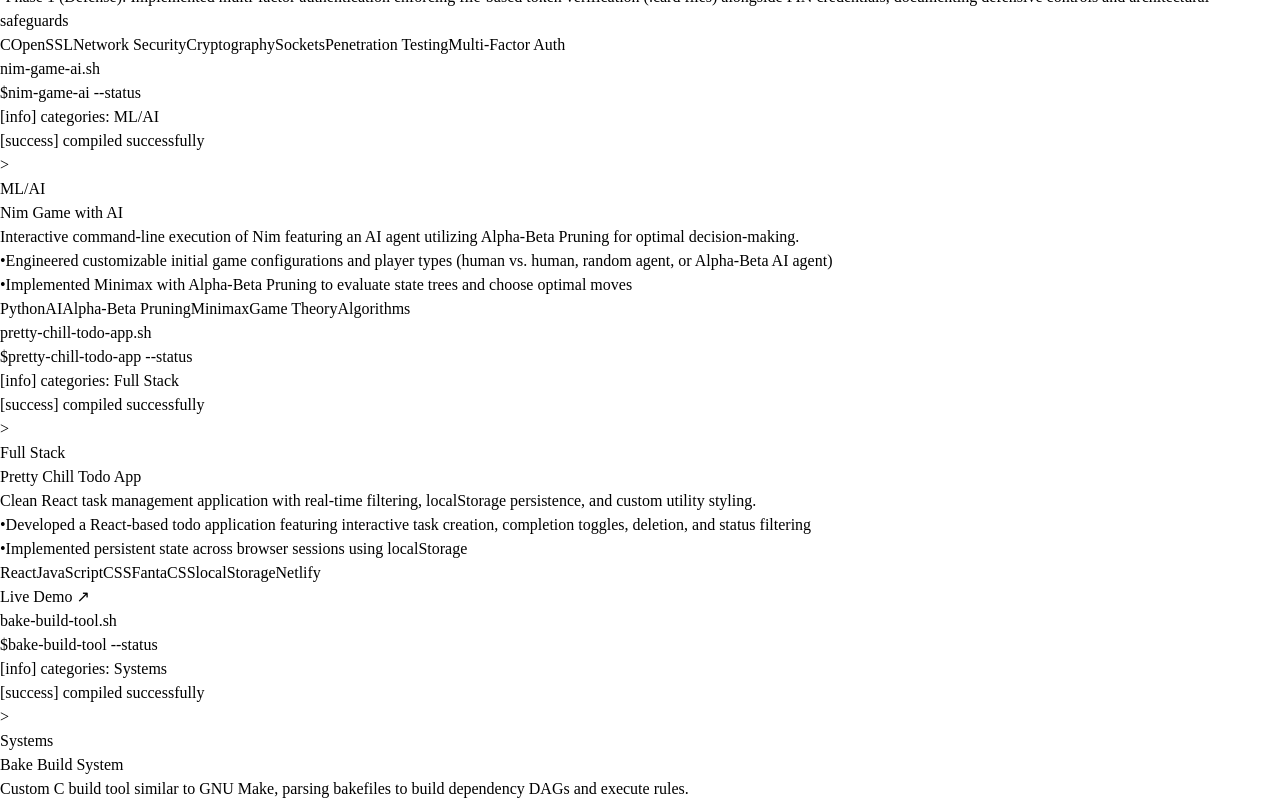
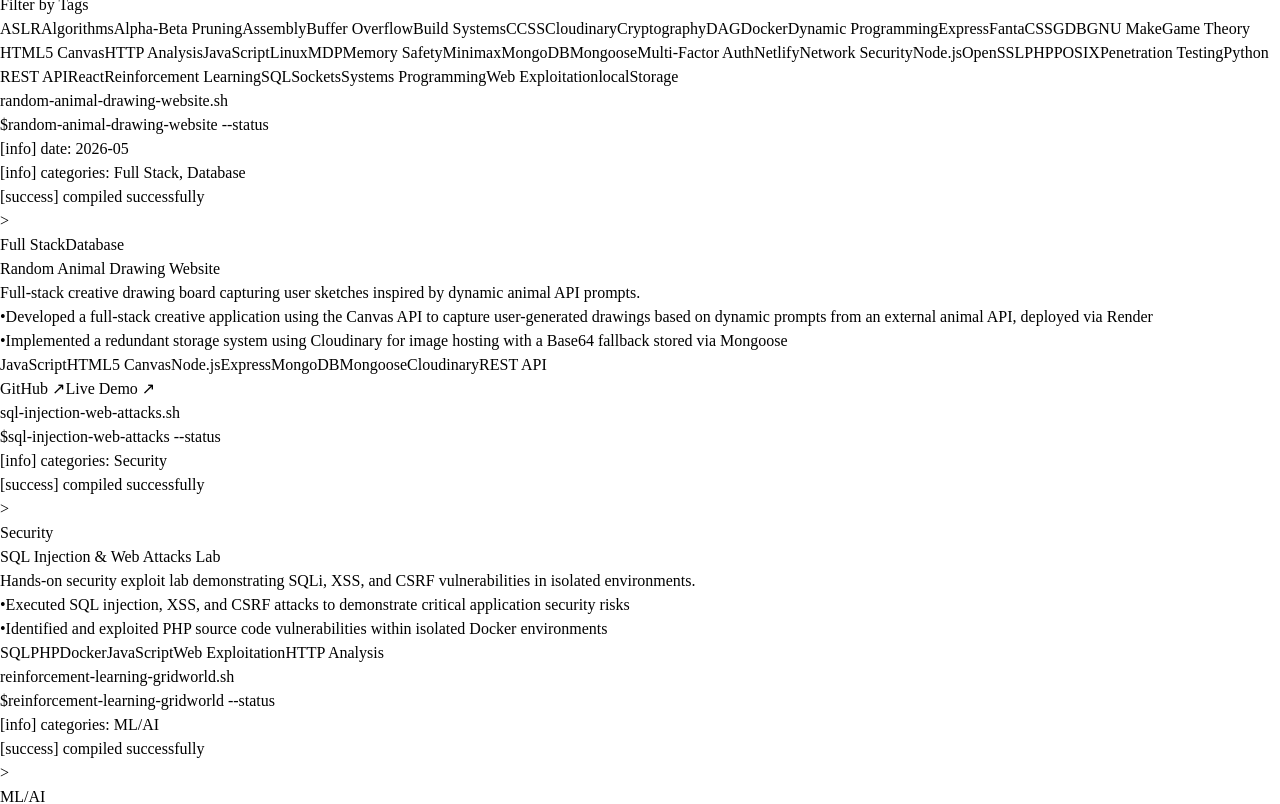
Before and after one commit to Fadeela3/personal_portfolio_1, a React (Vite) app: page /projects in a window 1280 px wide. Shown: the part 1431-2235 px from the top of the page. Built offline with nearby package versions, Linux system fonts and the light colour scheme.

Commit message:
feat: added search bar and search by category/tags

```diff
--- a/src/data/projects.ts
+++ b/src/data/projects.ts
@@ -96,7 +96,7 @@ export const projectsData: Project[] = [
             'A Python implementation of the mathematical game of strategy Nim. Designed with customizable initial board configurations and flexible match setups across human players, random-move agents, and an intelligent agent powered by Minimax with Alpha-Beta Pruning to calculate optimal move decisions.',
         featured: false,
         category: ['ML/AI'],
-        tags: ['Python', 'AI', 'Alpha-Beta Pruning', 'Minimax', 'Game Theory', 'Algorithms'],
+        tags: ['Python', 'Alpha-Beta Pruning', 'Minimax', 'Game Theory', 'Algorithms'],
         imageUrl: '',
         highlights: [
             'Engineered customizable initial game configurations and player types (human vs. human, random agent, or Alpha-Beta AI agent)',
--- a/src/pages/ProjectsPage.tsx
+++ b/src/pages/ProjectsPage.tsx
@@ -1,21 +1,189 @@
+import { useState, useMemo } from 'react';
 import { projectsData } from "../data/projects";
 import { ProjectCard } from "../components/ProjectCard";
 
 export function ProjectsPage() {
-  return (
-    <div className="reative z-10 pt-28 pb-12 max-w-5xl mx-auto px-4 text-slate-100">
+  // State hooks for search input, category selection, and selected tech tags
+  const [searchQuery, setSearchQuery] = useState('');
+  const [selectedCategory, setSelectedCategory] = useState<string>('All');
+  const [selectedTags, setSelectedTags] = useState<string[]>([]);
+
+  // All the unique categories/tags dynaimcally extracted from project data file
+  const categories = useMemo(() => {
+      const cats = new Set<string>();
+      projectsData.forEach((p) => {
+        p.category.forEach((c: string) => cats.add(c))
+      });
+      return ['All', ...Array.from(cats)];
+    }, []);
+
+  const allTags = useMemo(() => {
+    const tagsSet = new Set<string>();
+    projectsData.forEach((p) => {
+      p.tags.forEach((t: string) => tagsSet.add(t))
+    });
+    return Array.from(tagsSet).sort();
+  }, []);
+
+  // Toggle tech tag filter logic
+  const toggleTag = (tag: string) => {
+    setSelectedTags((prev) =>
+      prev.includes(tag) ? prev.filter((t) => t !== tag) : [...prev, tag]
+    );
+  };
+
+  // Filter project dynamically based on query, category, and selected technologies
+  const filteredProjects = useMemo(() => {
+    return projectsData.filter((project) => {
+      const matchesSearch =
+        project.title.toLowerCase().includes(searchQuery.toLowerCase()) ||
+        project.shortDescription.toLowerCase().includes(searchQuery.toLowerCase()) ||
+        project.longDescription.toLowerCase().includes(searchQuery.toLowerCase()) ||
+        project.tags.some((t: string) => t.toLowerCase().includes(searchQuery.toLowerCase()));
+
+      const matchesCategory =
+        selectedCategory === 'All' || project.category.includes(selectedCategory as Parameters<typeof project.category.includes>[0]);
+
+      const matchesTags =
+        selectedTags.length === 0 ||
+        selectedTags.every((t: string) => project.tags.includes(t));
+
+      return matchesSearch && matchesCategory && matchesTags;
+    });
+  }, [searchQuery, selectedCategory, selectedTags]);
+
+  // Reset all active search and filter states
+  const resetFilters = () => {
+    setSearchQuery('');
+    setSelectedCategory('All');
+    setSelectedTags([]);
+  };
+
+return (
+    <div className="relative z-10 pt-28 pb-12 max-w-5xl mx-auto px-4 text-slate-100">
+
       {/* Header */}
-      <div className="text-center max-w-2xl mx-auto mb-12">
-        <h1 className="text-3xl sm:text-4xl font-bold mb-4 text-center tracking-tight">Projects</h1>
-        <p className="text-slate-400 text-center max-w-xl mx-auto">Search or filter projects by technology stack and skill set.</p>
+      <div className="text-center max-w-2xl mx-auto mb-10">
+        <h1 className="text-3xl sm:text-4xl font-bold mb-3 text-center tracking-tight">
+          Projects
+        </h1>
+        <p className="text-slate-400 text-center max-w-xl mx-auto text-sm sm:text-base">
+          Search or filter projects by technology stack and skill set.
+        </p>
+      </div>
+
+      {/* Filter Control Box */}
+      <div className="bg-slate-900/50 border border-slate-800 rounded-2xl p-6 mb-10 backdrop-blur-md space-y-5">
+
+        {/* Search Input */}
+        <div className="relative">
+          <input
+            type="text"
+            placeholder="Search projects by title, description, or keyword..."
+            value={searchQuery}
+            onChange={(e) => setSearchQuery(e.target.value)}
+            className="w-full bg-slate-950/80 border border-slate-800 rounded-xl px-4 py-3 pl-10 text-sm text-slate-200 placeholder-slate-500 focus:outline-none focus:border-blue-500 transition-colors"
+          />
+          <svg
+            className="w-4 h-4 text-slate-500 absolute left-3.5 top-3.5"
+            fill="none"
+            stroke="currentColor"
+            viewBox="0 0 24 24"
+          >
+            <path
+              strokeLinecap="round"
+              strokeLinejoin="round"
+              strokeWidth="2"
+              d="M21 21l-6-6m2-5a7 7 0 11-14 0 7 7 0 0114 0z"
+            />
+          </svg>
+        </div>
+
+        {/* Categories */}
+        {categories.length > 1 && (
+          <div>
+            <p className="text-[11px] font-semibold text-slate-400 uppercase tracking-wider mb-2">
+              Category
+            </p>
+            <div className="flex flex-wrap gap-2">
+              {categories.map((cat) => (
+                <button
+                  key={cat}
+                  onClick={() => setSelectedCategory(cat)}
+                  className={`text-xs px-3 py-1.5 rounded-lg border transition-all ${
+                    selectedCategory === cat
+                      ? 'bg-blue-600 text-white border-blue-500 shadow-md shadow-blue-500/20'
+                      : 'bg-slate-950/60 text-slate-400 border-slate-800 hover:border-slate-700 hover:text-slate-200'
+                  }`}
+                >
+                  {cat}
+                </button>
+              ))}
+            </div>
+          </div>
+        )}
+
+        {/* Tag Filters */}
+        {allTags.length > 0 && (
+          <div>
+            <p className="text-[11px] font-semibold text-slate-400 uppercase tracking-wider mb-2">
+              Filter by Tags
+            </p>
+            <div className="flex flex-wrap gap-1.5">
+              {allTags.map((tag) => {
+                const isSelected = selectedTags.includes(tag);
+                return (
+                  <button
+                    key={tag}
+                    onClick={() => toggleTag(tag)}
+                    className={`text-[11px] px-2.5 py-1 rounded-md border transition-all ${
+                      isSelected
+                        ? 'bg-blue-500/20 text-blue-300 border-blue-500/80 font-medium'
+                        : 'bg-slate-950/40 text-slate-500 border-slate-800/80 hover:border-slate-700 hover:text-slate-300'
+                    }`}
+                  >
+                    {tag}
+                  </button>
+                );
+              })}
+            </div>
+          </div>
+        )}
+
+        {/* Active Filters Summary & Reset */}
+        {(searchQuery || selectedCategory !== 'All' || selectedTags.length > 0) && (
+          <div className="flex items-center justify-between pt-3 border-t border-slate-800/80 text-xs text-slate-400">
+            <span>
+              Showing {filteredProjects.length} of {projectsData.length} projects
+            </span>
+            <button
+              onClick={resetFilters}
+              className="text-blue-400 hover:text-blue-300 underline"
+            >
+              Reset filters
+            </button>
+          </div>
+        )}
       </div>
 
       {/* Projects Grid */}
-      <div className="grid grid-cols-1 md:grid-cols-2 gap-6">
-        {projectsData.map((project) => (
-          <ProjectCard key={project.id} project={project} />
-        ))}
-      </div>
+      {filteredProjects.length > 0 ? (
+        <div className="grid grid-cols-1 md:grid-cols-2 gap-6">
+          {filteredProjects.map((project) => (
+            <ProjectCard key={project.id} project={project} />
+          ))}
+        </div>
+      ) : (
+        <div className="text-center py-12 bg-slate-900/30 border border-slate-800/60 rounded-2xl">
+          <p className="text-slate-400 text-sm mb-3">No projects match your filter query.</p>
+          <button
+            onClick={resetFilters}
+            className="text-xs bg-blue-900 hover:bg-blue-500 text-white px-4 py-2 rounded-lg transition-all"
+          >
+            Clear Filters
+          </button>
+        </div>
+      )}
     </div>
   );
 }
```
